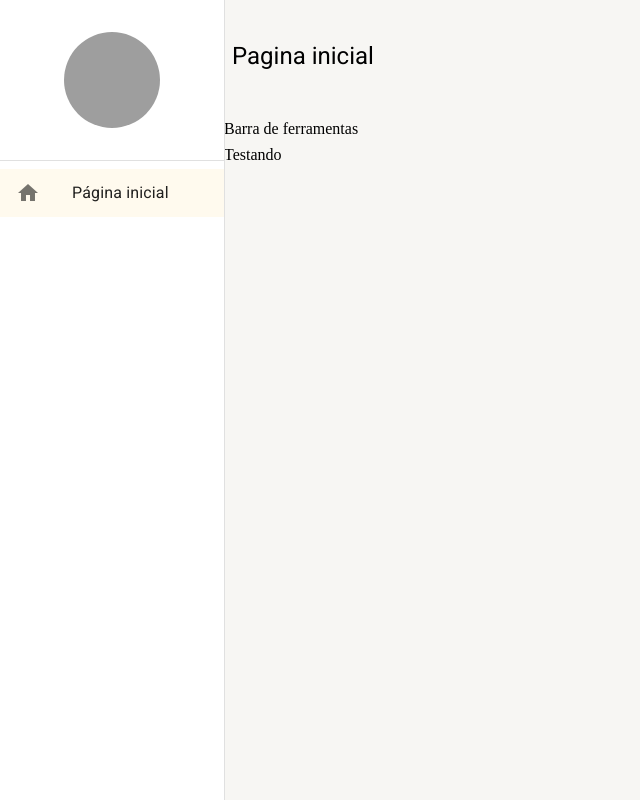
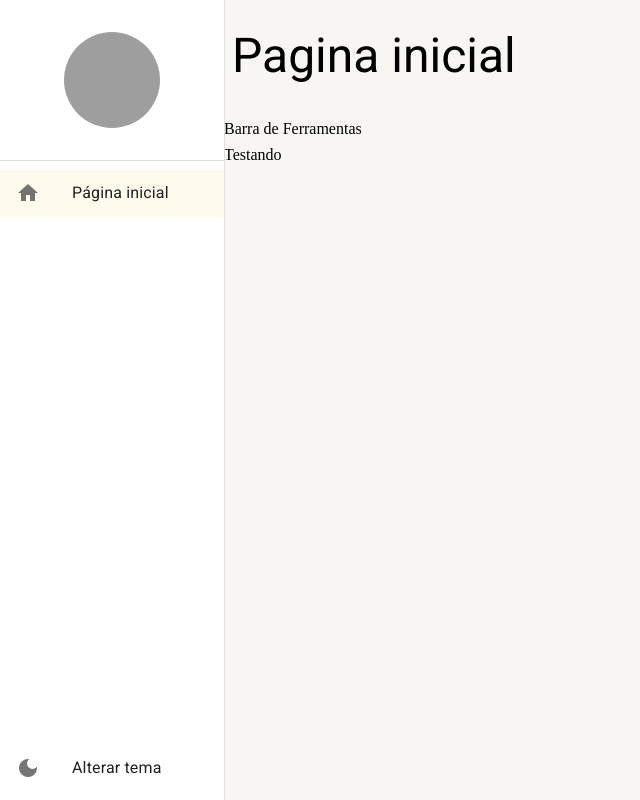
Before and after one commit to goncalveshigino/People-And-Countries, a React (Create React App) app: page /pagina-inicial in a window 1280 px wide. Shown: the whole page, without its empty margins (0-640 px from the left). Built offline with nearby package versions, Linux system fonts and the light colour scheme; grey boxes are pictures that could not be loaded.

Commit message:
fit: Correcao do tema da app

```diff
--- a/src/pages/dashboard/Dashboard.tsx
+++ b/src/pages/dashboard/Dashboard.tsx
@@ -3,7 +3,7 @@
 export const Dashboard = () => {
 
     return (
-        <LayoutBasePagina titulo="Pagina inicial">
+        <LayoutBasePagina titulo="Pagina inicial" barraDeFerramentas={<>Barra de Ferramentas</>}>
             Testando
         </LayoutBasePagina>
     )
--- a/src/shared/components/menu-lateral/MenuLateral.tsx
+++ b/src/shared/components/menu-lateral/MenuLateral.tsx
@@ -11,7 +11,7 @@
 } from "@mui/material";
 import { Box, useMediaQuery } from "@mui/system";
 
-import { useDrawerContext } from "../../contexts";
+import { useAppThemeContext, useDrawerContext } from "../../contexts";
 import { useMatch, useNavigate, useResolvedPath } from "react-router-dom";
 
 interface IMenuComponent {
@@ -58,6 +58,7 @@
   const smDown = useMediaQuery(theme.breakpoints.down("sm"));
 
   const { isDrawerOpen, toggleDrawerOpen, drawerOptions } = useDrawerContext();
+  const { toggleTheme } = useAppThemeContext()
 
   return (
     <>
@@ -100,6 +101,17 @@
                ))}
             </List>
           </Box>
+
+          <Box>
+            <List component="nav">
+              <ListItemButton onClick={toggleTheme}>
+              <ListItemIcon>
+                  <Icon>dark_mode</Icon>
+                  </ListItemIcon>
+              <ListItemText primary="Alterar tema" />
+            </ListItemButton>
+            </List>
+          </Box>
         </Box>
       </Drawer>
 
--- a/src/shared/layouts/LayoutBasePagina.tsx
+++ b/src/shared/layouts/LayoutBasePagina.tsx
@@ -1,14 +1,19 @@
-import { Icon, IconButton, Typography,useTheme, useThemeProps,useMediaQuery, Theme } from "@mui/material";
+import { ReactNode } from "react";
+import { Icon, IconButton, Typography,useTheme,useMediaQuery, Theme } from "@mui/material";
 import { Box } from "@mui/system";
+
 import { useDrawerContext } from "../contexts";
+
 
 interface ILayoutBasePagina {
     titulo: string
+    barraDeFerramentas?: ReactNode
     children: React.ReactNode
 }
 
-export const LayoutBasePagina: React.FC<ILayoutBasePagina> = ({ children, titulo }) => {
+export const LayoutBasePagina: React.FC<ILayoutBasePagina> = ({ children, titulo, barraDeFerramentas }) => {
     const smDown = useMediaQuery((theme: Theme) => theme.breakpoints.down('sm'));
+    const mdDown = useMediaQuery((theme: Theme) => theme.breakpoints.down('md'));
     const theme = useTheme();
     //const smDown = useMediaQuery(theme.breakpoints.down('sm'));
 
@@ -17,7 +22,7 @@
     return(
         <Box height="100%" display="flex" flexDirection="column" gap={1}>
 
-            <Box padding={1} display="flex" alignItems="center" height={theme.spacing(12)} gap={1}>
+            <Box padding={1} display="flex" alignItems="center" gap={1} height={theme.spacing(smDown ? 6 : mdDown ? 8 : 12)}>
 
                 {smDown &&(
                  <IconButton onClick={toggleDrawerOpen}>
@@ -25,17 +30,24 @@
                  </IconButton>
                 )}
 
-                <Typography variant="h5">
+                <Typography
+                    overflow="hidden"
+                    whiteSpace="nowrap"
+                    textOverflow="ellipsis"
+                    variant={smDown ? 'h5' : mdDown ? 'h4' : 'h3'}
+                >
                     {titulo}
                 </Typography>
             </Box>
 
-            <Box>
-                Barra de ferramentas
-            </Box>
+            {barraDeFerramentas && (
+                    <Box>
+                    {barraDeFerramentas}
+                    </Box>
+            )}
 
 
-            <Box>
+            <Box flex={1} overflow="auto">
               {children}
             </Box>
         </Box>
--- a/src/shared/themes/Dark.ts
+++ b/src/shared/themes/Dark.ts
@@ -3,6 +3,7 @@
 
 export const DarkTheme = createTheme({
     palette: {
+        mode: 'dark',
         primary: {
             main: yellow[700],
             dark: yellow[800],
@@ -19,5 +20,10 @@
             default: '#202124',
             paper: '#303134'
         }
+    },
+    typography: {
+        allVariants: {
+            color: 'white'
+        }
     }
 })
```
